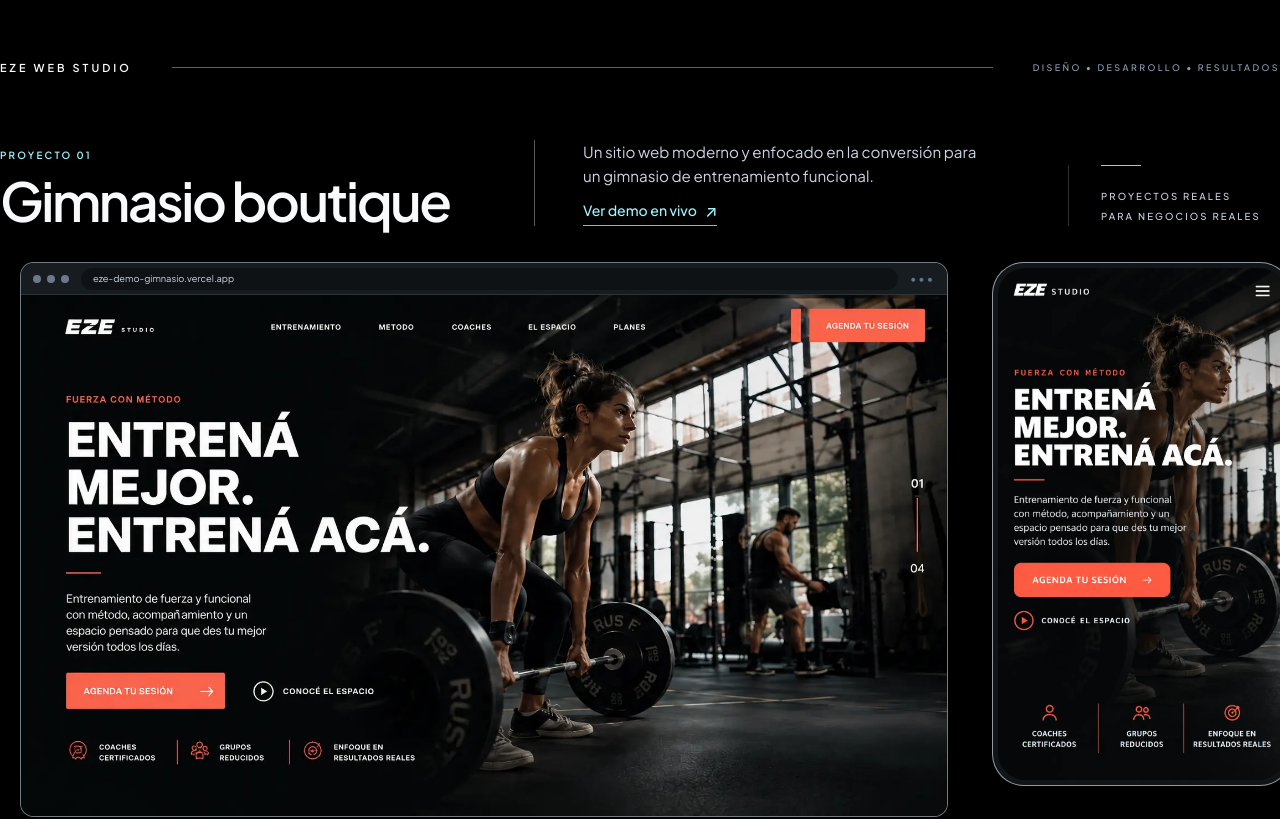
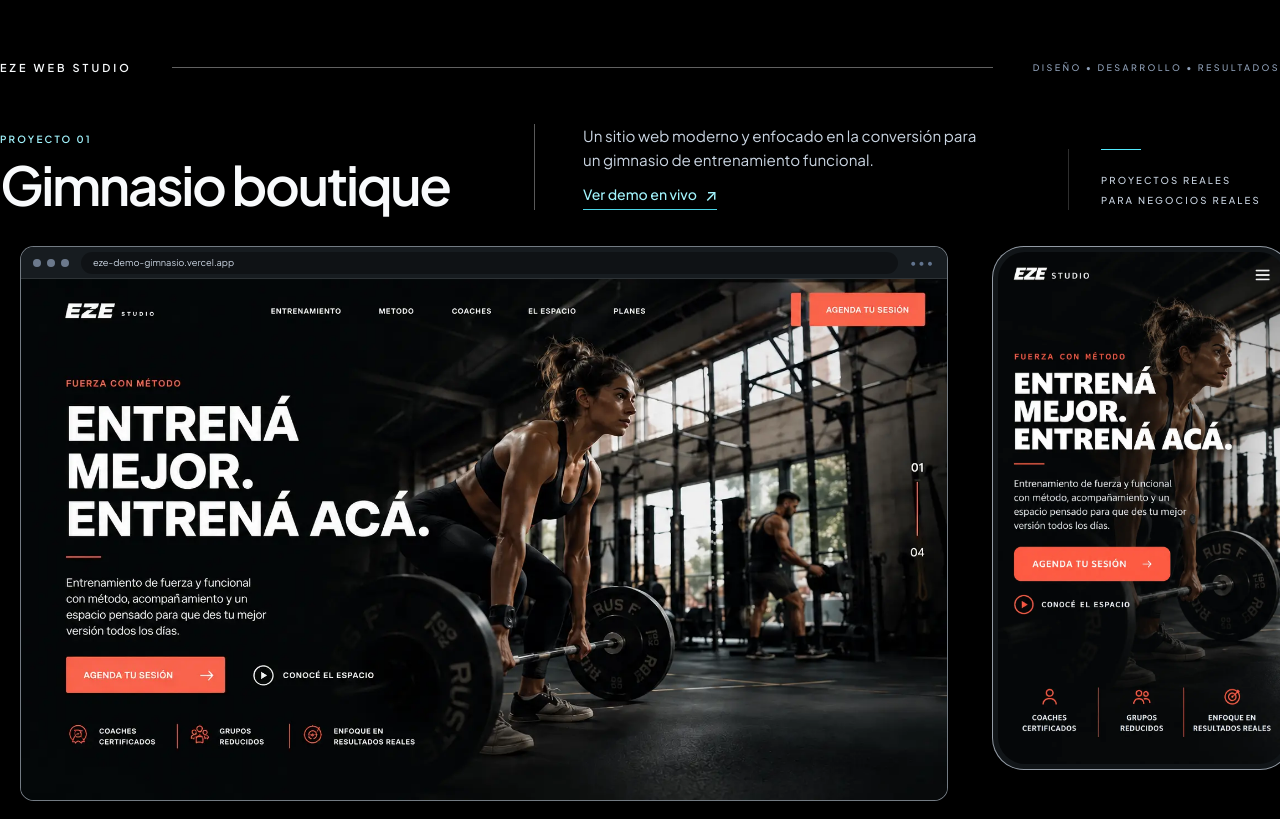
Before and after one commit to ezexgonzalez/eze-web-studio, a React (Vite) app: page / in a window 1280 px wide. Shown: the part 1820-2639 px from the top of the page. Built offline with nearby package versions, Linux system fonts and the light colour scheme.

Commit message:
fix: align project showcase vertical rhythm

```diff
--- a/src/components/sections/DemoSection.jsx
+++ b/src/components/sections/DemoSection.jsx
@@ -135,7 +135,7 @@ function DesktopComposition() {
 
   return (
     <>
-      <div className="mt-16 hidden grid-cols-[1fr_1fr_13.25rem] items-end gap-12 lg:grid">
+      <div className="mt-12 hidden grid-cols-[1fr_1fr_13.25rem] items-end gap-12 lg:grid">
         <div>
           <p className="text-[0.62rem] font-semibold uppercase tracking-[0.22em] text-cyan-200">
             {featuredDemo.projectLabel}
@@ -177,7 +177,7 @@ function DemoSection() {
         <EditorialRail desktopTrailing={featuredDemo.desktopTopRail} mobileTrailing={featuredDemo.mobileTopRail} />
         <DesktopComposition />
         <MobileComposition />
-        <div className="mt-12 lg:mt-10">
+        <div className="mt-12 lg:mt-14">
           <EditorialRail desktopTrailing={featuredDemo.desktopBottomRail} mobileTrailing={featuredDemo.mobileBottomRail} />
         </div>
       </div>
```
